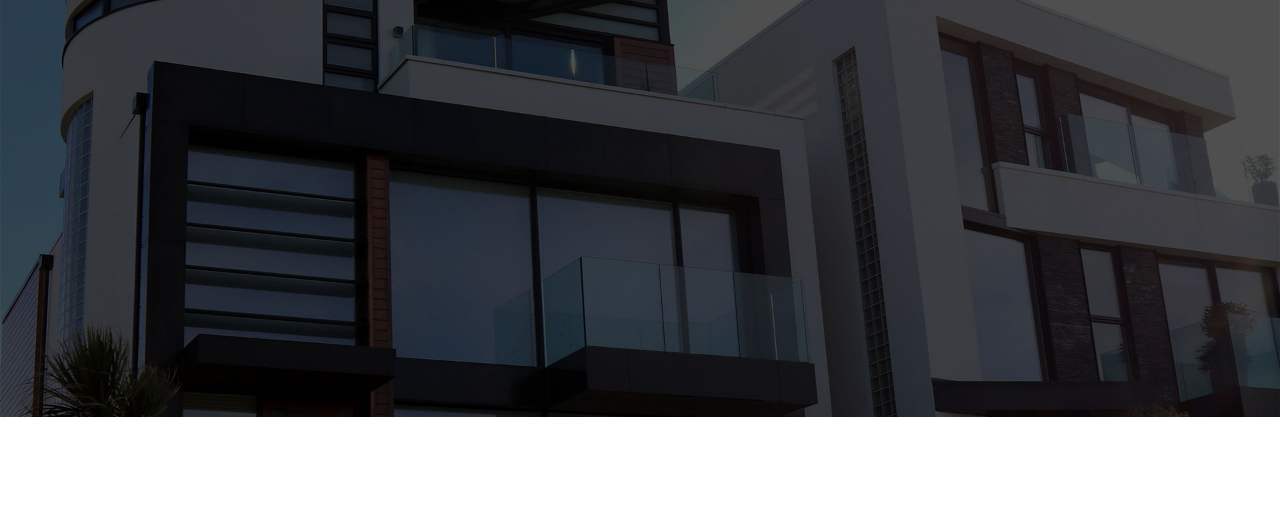
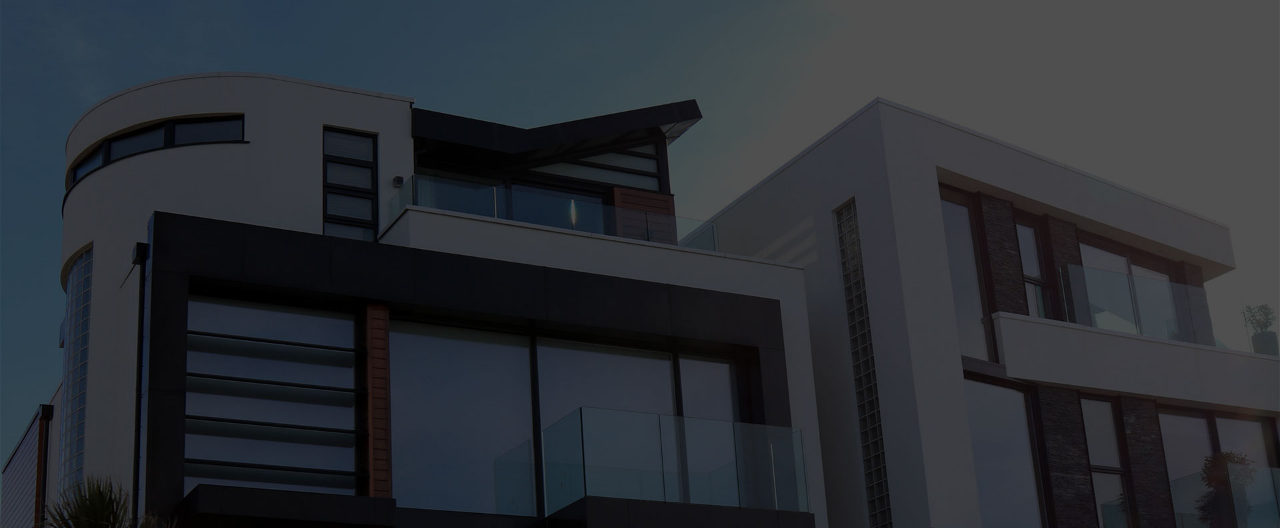
Before and after one commit to francomartinr/bienes-raices, a plain HTML site: page index.html in a window 1280 px wide. Shown: the part 83-611 px from the top of the page. Drawn offline with nearby package versions, Linux system fonts and the light colour scheme.

Commit message:
Update styles.css

```diff
--- a/css/styles.css
+++ b/css/styles.css
@@ -11,7 +11,7 @@
   background-image: url("../img/header.jpg");
   background-position: center;
   background-size: cover;
-  min-height: 500px;
+  min-height: 100vh;
 }
 
 nav a {
```
